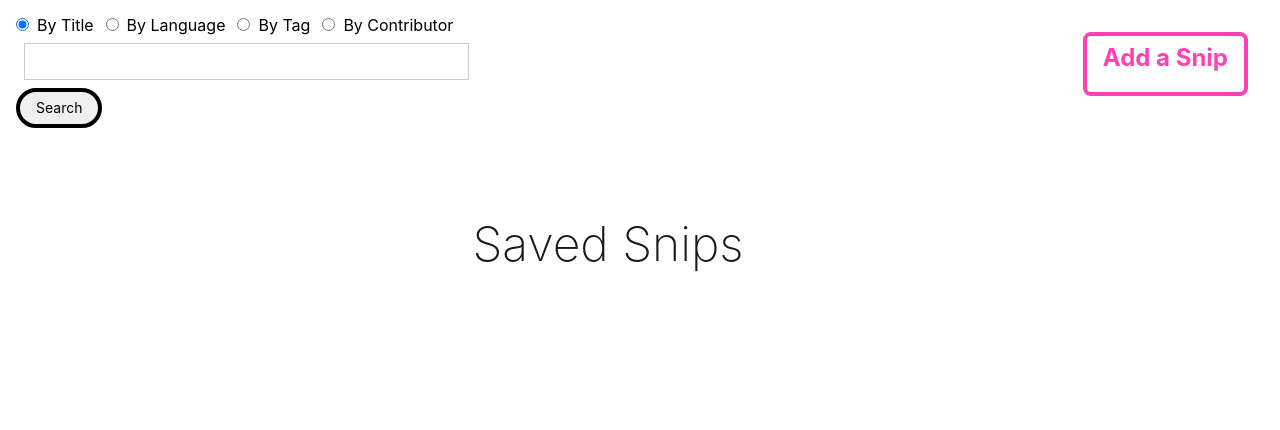
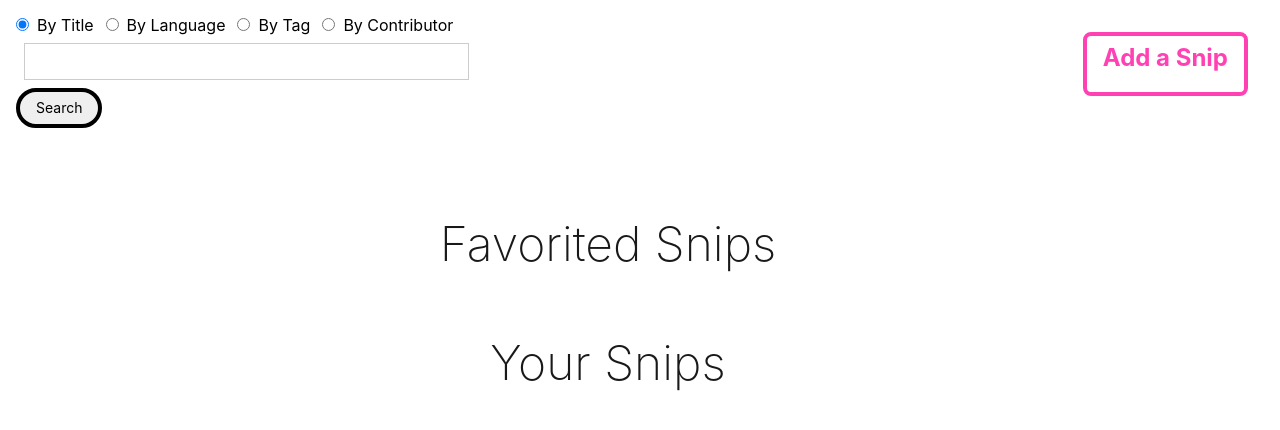
Before and after one commit to Momentum-Team-10/django-duplex-team-hufflepuff, a Django app: page /user_page/ in a window 1280 px wide. Shown: the part 88-518 px from the top of the page. Run offline with Django 3.2, Linux system fonts and the light colour scheme; the visitor is signed in with stand-in values (Sample User, id 1); data that the repository does not hold is empty; some libraries are stand-ins or nearby versions.

Commit message:
added Your Snips section to user_page, and adjusted user_page view function

```diff
--- a/hufflepuff/code_snips/views.py
+++ b/hufflepuff/code_snips/views.py
@@ -13,8 +13,9 @@ def home_page(request):
 
 @login_required
 def user_page(request):
-  snippets=Snippet.objects.filter(favorited=True)
-  return render(request, 'code_snips/user_page.html', {"snippets": snippets})
+  favorites=Snippet.objects.filter(favorited=True)
+  authored = Snippet.objects.filter(created_by=request.user)
+  return render(request, 'code_snips/user_page.html', {"favorites": favorites, "authored": authored})
 
 def code_view(request, pk):
   snippet = get_object_or_404(Snippet, pk=pk)
--- a/hufflepuff/templates/code_snips/user_page.html
+++ b/hufflepuff/templates/code_snips/user_page.html
@@ -10,12 +10,39 @@
 {% block content %}
 <div class="flex justify-center">
   <h1 class="f2 f2-m f1-l fw2 black-90 mv3 sans-serif pr5 pt4">
-    Saved Snips
+    Favorited Snips
   </h1>
 </div>
 
+{% for snippet in favorites %}
+<div class="flex items-center justify-center">
+  <a class="copy f6 link dim br3 ba bw2 ph3 pv2 mb2 dib hot-pink sans-serif">Copy</a>
+  <article class="mh2 hidden mv4 m0">
+    <div class="flex">
+      <h1 class=" f4 bg-near-black mw5 mv0 pv2 ph3 sans-serif"><a class="link dim light-gray sans-serif" href="{% url 'filter_by_language' language=snippet.language %}">{{ snippet.language }}</a></h>
+        <h1 class=" f4 black mw5 mv0 pv2 ph3 sans-serif bt br bl"><a class="link dim black sans-serif" href="{% url 'code_view' pk=snippet.pk %}">{{ snippet.title }}</a></h1>
+    </div>
+    <div class="pa3 ba">
+      <pre class="language-{{ snippet.language.slug }} mw8"><code>{{ snippet.text }}</code></pre>
+    </div>
+  </article>
+  <div class="flex flex-column">
+    {% for tag in snippet.tags.all %}
+    <a class="f6 link dim br1 ph3 pv2 mb2 dib white bg-hot-pink sans-serif fw6" href="{% url 'filter_by_tag' tag=tag.name %}">{{ tag }}</a>
+    {% endfor %}
+  </div>
 </div>
-{% for snippet in snippets %}
+{% endfor %}
+
+
+<div class="flex justify-center">
+  <h1 class="f2 f2-m f1-l fw2 black-90 mv3 sans-serif pr5 pt4">
+    Your Snips
+  </h1>
+</div>
+
+
+{% for snippet in authored %}
 <div class="flex items-center justify-center">
   <a class="copy f6 link dim br3 ba bw2 ph3 pv2 mb2 dib hot-pink sans-serif">Copy</a>
   <article class="mh2 hidden mv4 m0">
```
